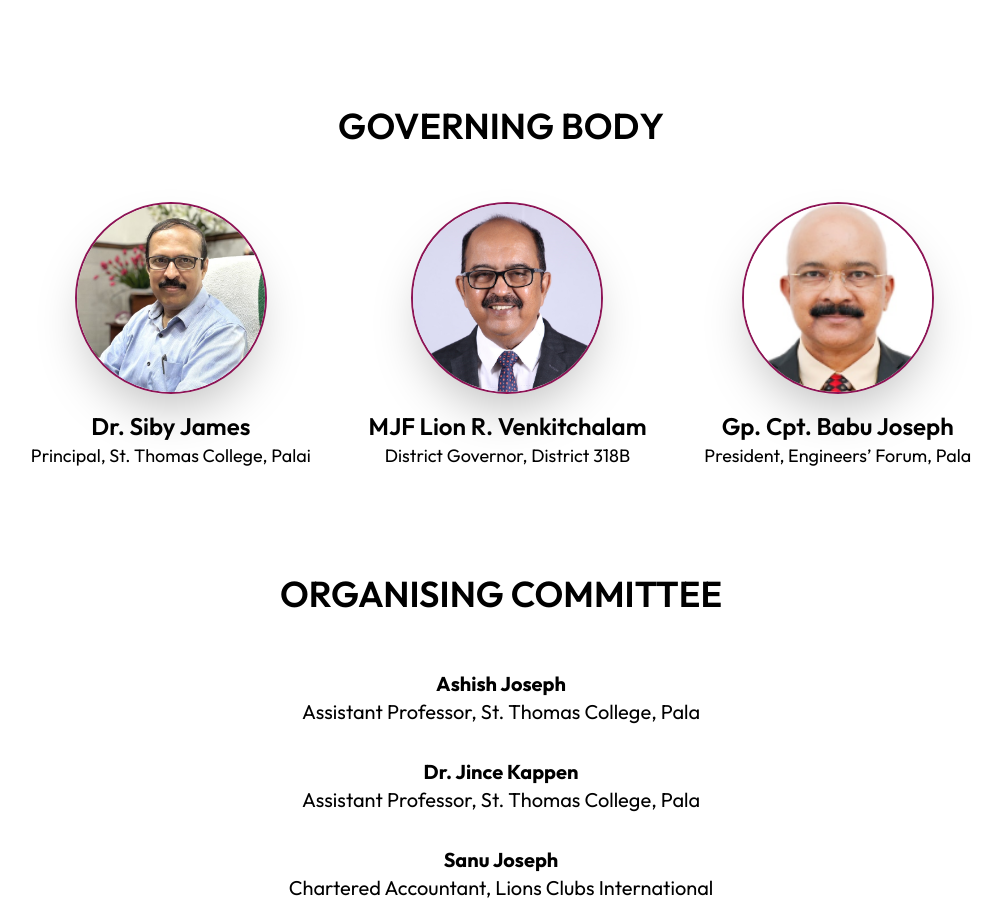
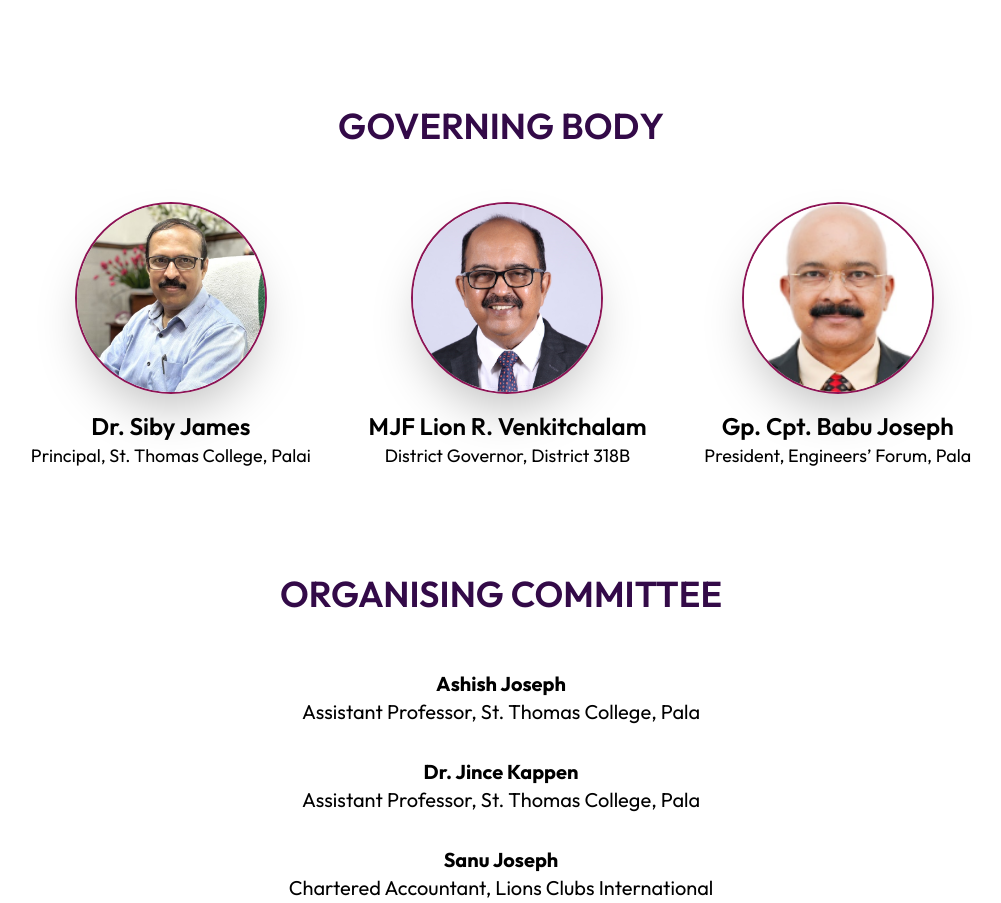
Before and after one commit to tomsabu444/Pala-Marathon-Website, a React (Vite) app in the folder client/: page /about-us in a window 1280 px wide. Shown: the part 1369-2272 px from the top of the page, without its empty margins (139-1140 px from the left). Built offline with nearby package versions, Linux system fonts and the light colour scheme.

Commit message:
Updates heading styles for Organising Committee and Governing Body pages
Improves visual consistency by adding a custom text color to the headings on the Organising Committee and Governing Body pages.

```diff
--- a/client/src/components/OrganisingCommittee.jsx
+++ b/client/src/components/OrganisingCommittee.jsx
@@ -36,7 +36,7 @@ const committeeMembers = [
 function OrganisingCommittee() {
   return (
     <div className="flex font-outfit flex-col items-center w-full p-10">
-      <h1 className="text-2xl text-center md:text-4xl font-semibold mb-14">
+      <h1 className="text-2xl text-center md:text-4xl font-semibold text-[#330A48] mb-14">
         ORGANISING COMMITTEE
       </h1>
       <div className="flex flex-col items-center text-center space-y-8">
--- a/client/src/pages/GoverningBodyPage.jsx
+++ b/client/src/pages/GoverningBodyPage.jsx
@@ -26,7 +26,7 @@ export default function GoverningBodyPage() {
 
   return (
     <div className="flex font-outfit flex-col items-center w-full p-16">
-      <h1 className="text-2xl text-center  md:text-4xl font-semibold mb-14">GOVERNING BODY</h1>
+      <h1 className="text-2xl text-center  md:text-4xl font-semibold text-[#330A48] mb-14">GOVERNING BODY</h1>
       <div className="flex flex-col md:flex-row justify-evenly gap-12 lg:w-5/6">
         {governingBodyMembers.map((member, index) => (
           <div key={index} className="flex flex-col items-center text-center">
```
